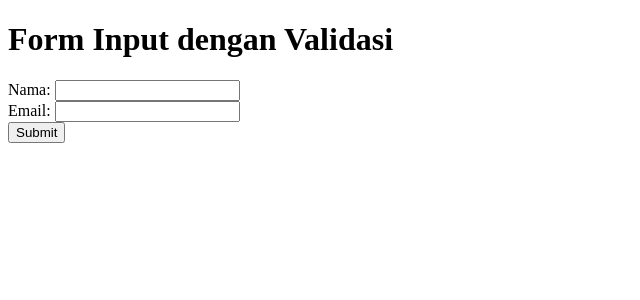
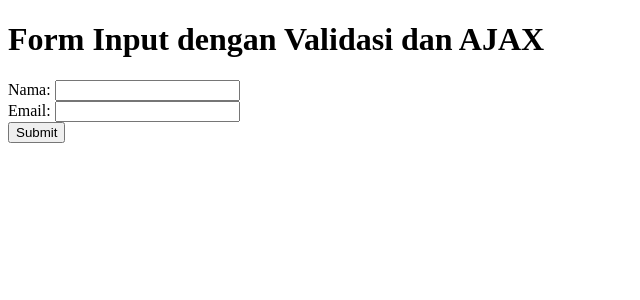
Before and after one commit to jsofiah/webprogramming, a PHP site: page /form_validasi.php in a window 1280 px wide. Shown: the top 300 px of the page, without its empty margins (0-640 px from the left). Run offline with PHP 8.4, Linux system fonts and the light colour scheme.

Commit message:
Praktikum 7 no 9

```diff
--- a/jobsheet_7/form_validasi.php
+++ b/jobsheet_7/form_validasi.php
@@ -3,12 +3,12 @@
 <head>
     <meta charset="UTF-8">
     <meta name="viewport" content="width=device-width, initial-scale=1.0">
-    <title>Form Input dengan Validasi</title>
+    <title>Form Input dengan Validasi dan AJAX</title>
     <script src="https://code.jquery.com/jquery-3.6.0.min.js"></script>
 </head>
 <body>
-    <h1>Form Input dengan Validasi</h1>
-    <form id="myForm" action="proses_validasi.php" method="post">
+    <h1>Form Input dengan Validasi dan AJAX</h1>
+    <form id="myForm">
         <label for="nama">Nama:</label>
         <input type="text" name="nama" id="nama">
         <span id="nama-error" style="color: red;"></span><br>
@@ -20,9 +20,12 @@
         <input type="submit" value="Submit">
     </form>
 
+    <div id="response" style="margin-top: 10px; color: green;"></div>
+
     <script>
         $(document).ready(function(){
             $("#myForm").submit(function(event){
+                event.preventDefault();
                 var nama = $("#nama").val();
                 var email = $("#email").val();
                 var valid = true;
@@ -41,8 +44,18 @@
                     $("#email-error").text("");
                 }
 
-                if (!valid){
-                    event.preventDefault();
+                if(valid){
+                    $.ajax({
+                        url: "proses_validasi.php",
+                        method: "POST",
+                        data: { nama: nama, email: email },
+                        success: function(response){
+                            $("#response").html(response);
+                        },
+                        error: function(){
+                            $("#response").text("Terjadi kesalahan saat mengirim data.");
+                        }
+                    });
                 }
             });
         });
```
Also changed, not shown: jobsheet_7/proses_validasi.php (line endings or trailing spaces).
